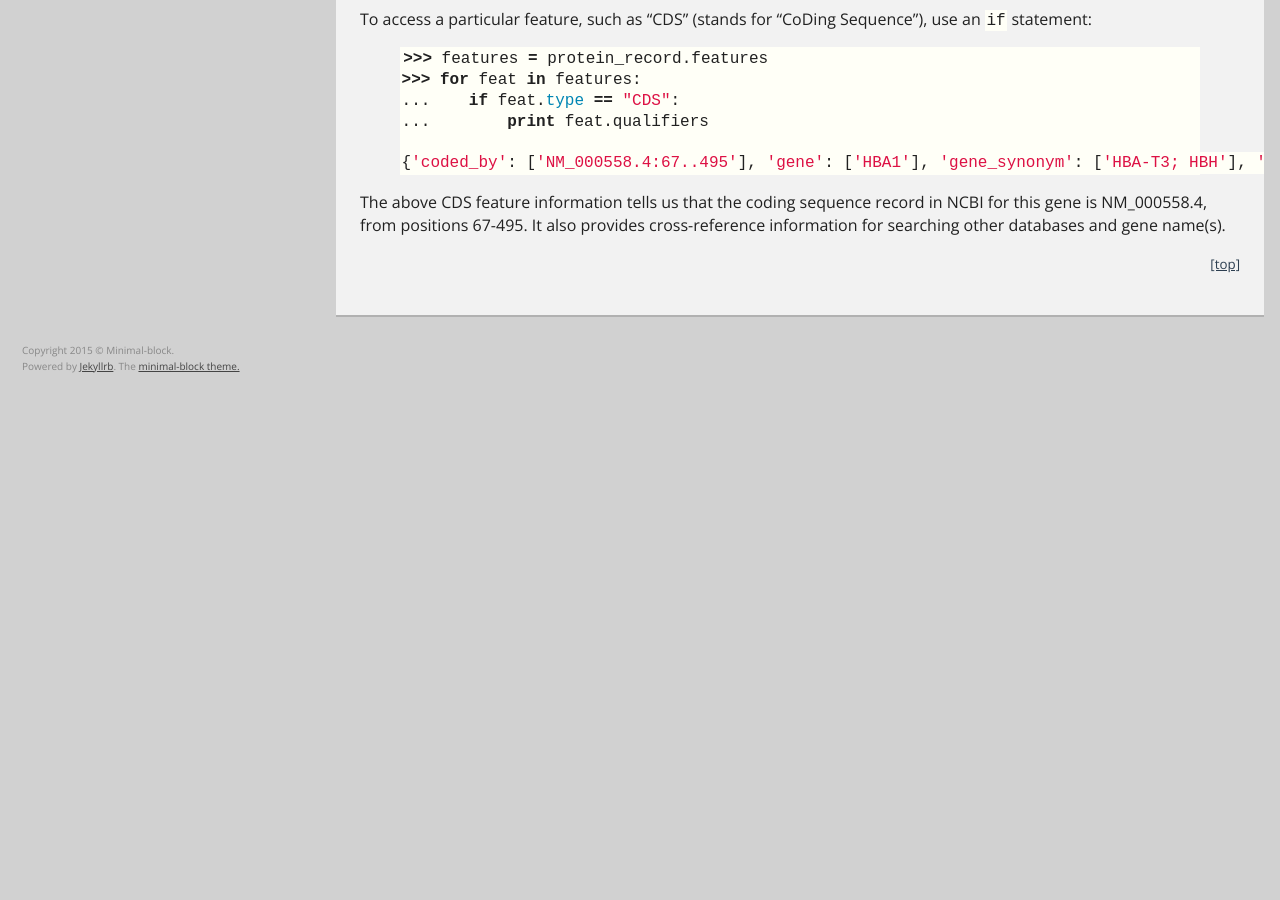
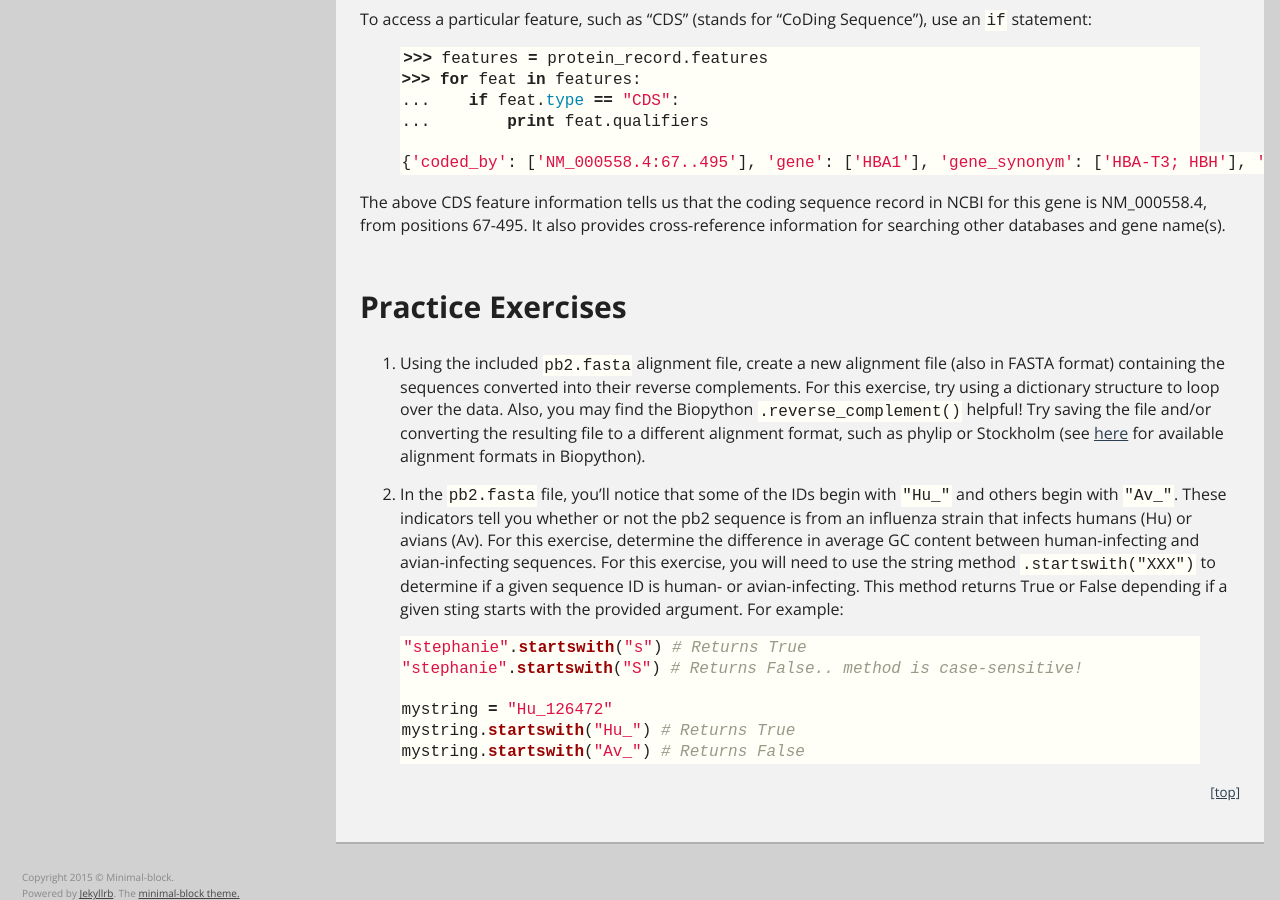
Before and after one commit to CCBBatUT/Biocomputing_Spring2016, a Jekyll site: the page built from _posts/2016-03-02-python5_biopython.md, in a window 1280 px wide and 900 px high, scrolled down 6729 px. Built offline with Jekyll 4.4.1, drawn with Linux system fonts in a browser that asks for light colours; before the commit the page ends 7134 px from its top, so only the background shows below that.

Commit message:
exercises

```diff
--- a/_posts/2016-03-02-python5_biopython.md
+++ b/_posts/2016-03-02-python5_biopython.md
@@ -315,3 +315,19 @@ To access a particular feature, such as "CDS" (stands for "CoDing Sequence"), us
 
 
 The above CDS feature information tells us that the coding sequence record in NCBI for this gene is NM_000558.4, from positions 67-495. It also provides cross-reference information for searching other databases and gene name(s).
+
+
+
+## Practice Exercises
+
+1. Using the included `pb2.fasta` alignment file, create a new alignment file (also in FASTA format) containing the sequences converted into their reverse complements. For this exercise, try using a dictionary structure to loop over the data. Also, you may find the Biopython `.reverse_complement()` helpful! Try saving the file and/or converting the resulting file to a different alignment format, such as phylip or Stockholm (see [here](http://biopython.org/wiki/AlignIO#File_Formats) for available alignment formats in Biopython).
+
+2. In the `pb2.fasta` file, you'll notice that some of the IDs begin with `"Hu_"` and others begin with `"Av_"`. These indicators tell you whether or not the pb2 sequence is from an influenza strain that infects humans (Hu) or avians (Av). For this exercise, determine the difference in average GC content between human-infecting and avian-infecting sequences. For this exercise, you will need to use the string method `.startswith("XXX")` to determine if a given sequence ID is human- or avian-infecting. This method returns True or False depending if a given sting starts with the provided argument. For example:
+{% highlight python %}
+"stephanie".startswith("s") # Returns True
+"stephanie".startswith("S") # Returns False.. method is case-sensitive!
+
+mystring = "Hu_126472"
+mystring.startswith("Hu_") # Returns True
+mystring.startswith("Av_") # Returns False
+{% endhighlight %}
```
